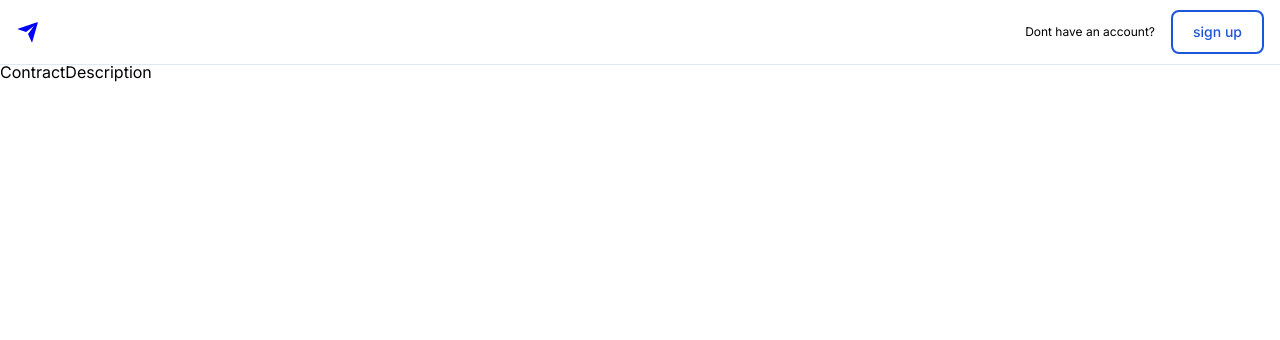
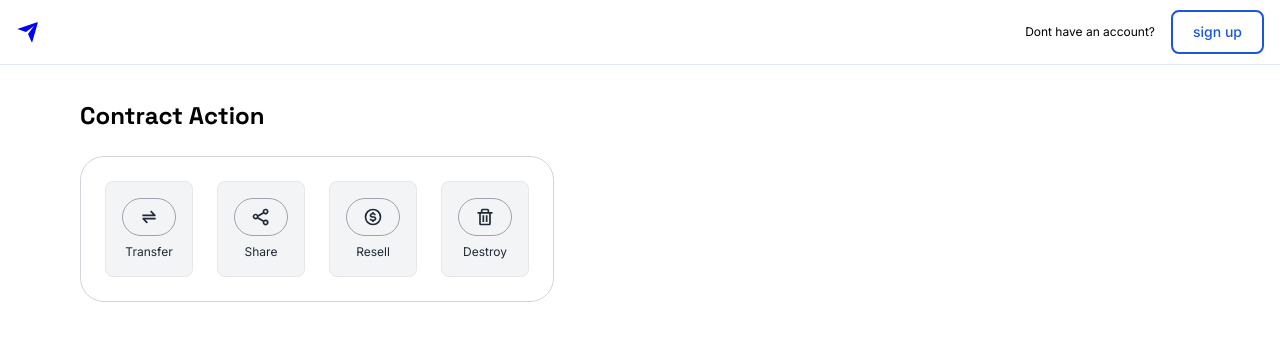
Before and after one commit to Josh-millr/nomadicmusk, a Next.js app: page /contract-description in a window 1280 px wide. Shown: the top 340 px of the page. Built offline with nearby package versions, Linux system fonts and the light colour scheme.

Commit message:
Created the contract actions

```diff
--- /dev/null
+++ b/components/UI/Card/Card.jsx
@@ -0,0 +1,9 @@
+import { BiCaretRightCircle } from "../../index";
+
+export const Card = () => {
+  return (
+    <div className="px-6 md:px-10 lg:px-20">
+
+    </div>
+  );
+};
--- a/components/index.js
+++ b/components/index.js
@@ -33,5 +33,8 @@ export {
   BiCubeAlt,
   BiCopyAlt,
   BiCaretRightCircle,
+  BiTransferAlt,
+  BiShareAlt,
+  BiTrash,
 } from "react-icons/bi";
 export { RiStarFill } from "react-icons/ri";
--- a/pages/contract-description.js
+++ b/pages/contract-description.js
@@ -1,4 +1,43 @@
-function ContractDescription() {
-  return <div>ContractDescription</div>;
-}
+import {
+  BiTransferAlt,
+  BiDollarCircle,
+  BiShareAlt,
+  BiTrash,
+} from "../components/index";
+
+const ContractActionButton = ({ label, icon: Icon }) => {
+  return (
+    <button className="grid h-fit w-fit grid-cols-1 grid-rows-1 place-content-center gap-y-2 rounded-lg border border-gray-200 bg-gray-100 p-6 text-gray-800 sm:p-4">
+      <div className="h-fit w-fit place-content-center rounded-full border border-gray-400 px-4 py-2">
+        <Icon size={20} />
+      </div>
+      <p className="text-xs">{label}</p>
+    </button>
+  );
+};
+
+const ContractDescription = () => {
+  return (
+    <div className="px-6 md:px-10 lg:px-20">
+      {/* Contract Actions */}
+      <div className="grid-row-1 grid grid-cols-1 gap-y-6 py-10">
+        <h1 className="text-2xl font-bold">Contract Action</h1>
+        <div className="flex h-fit w-fit flex-wrap place-content-center gap-6 rounded-3xl border border-gray-300 p-6">
+          {/* Transfer */}
+          <ContractActionButton label="Transfer" icon={BiTransferAlt} />
+          {/* Share */}
+          <ContractActionButton label="Share" icon={BiShareAlt} />
+          {/* Resell */}
+          <ContractActionButton label="Resell" icon={BiDollarCircle} />
+          {/* Destroy */}
+          <ContractActionButton label="Destroy" icon={BiTrash} />
+        </div>
+      </div>
+
+      {/* Contract Current Info */}
+
+    </div>
+  );
+};
+
 export default ContractDescription;
```
